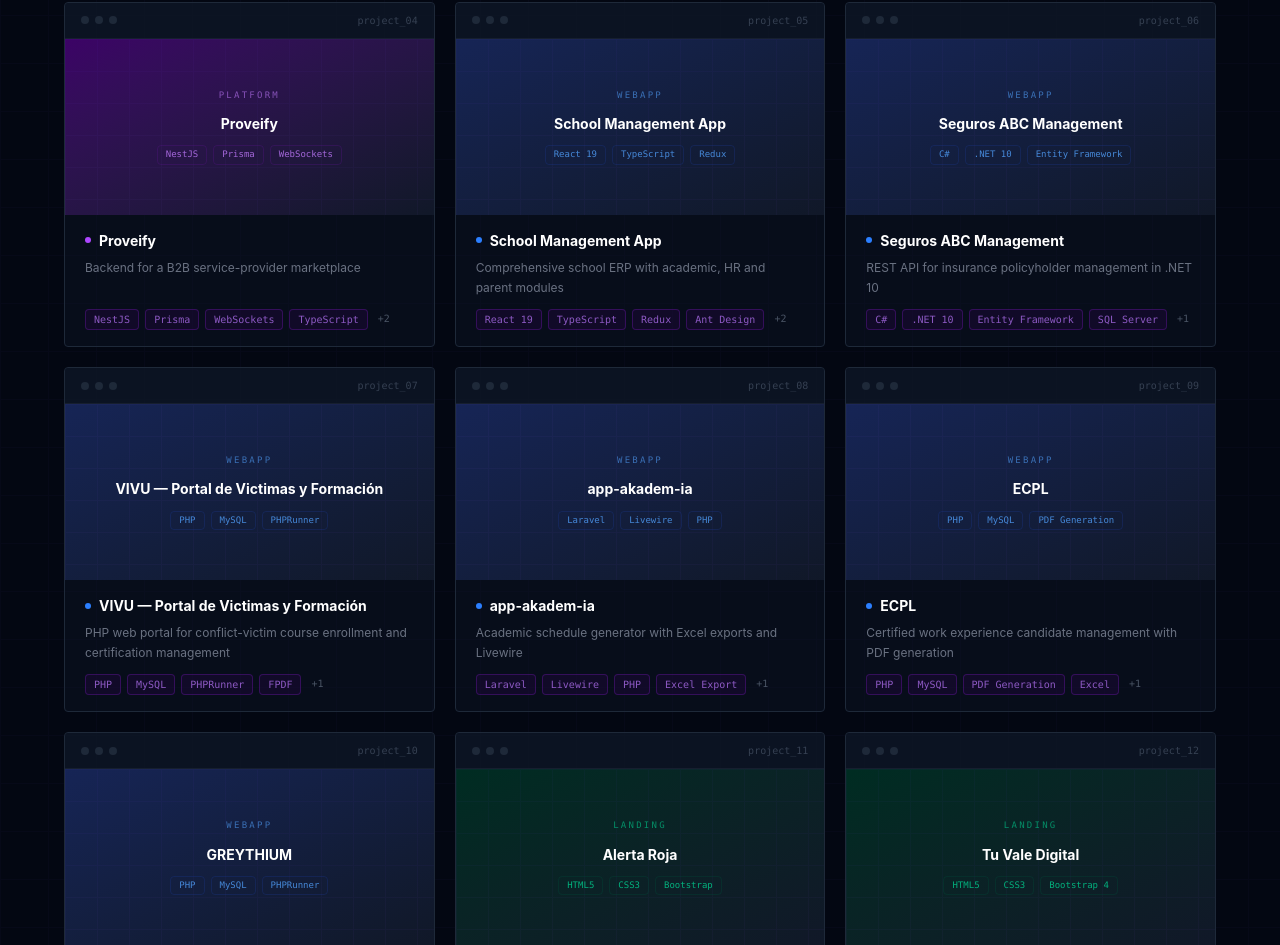
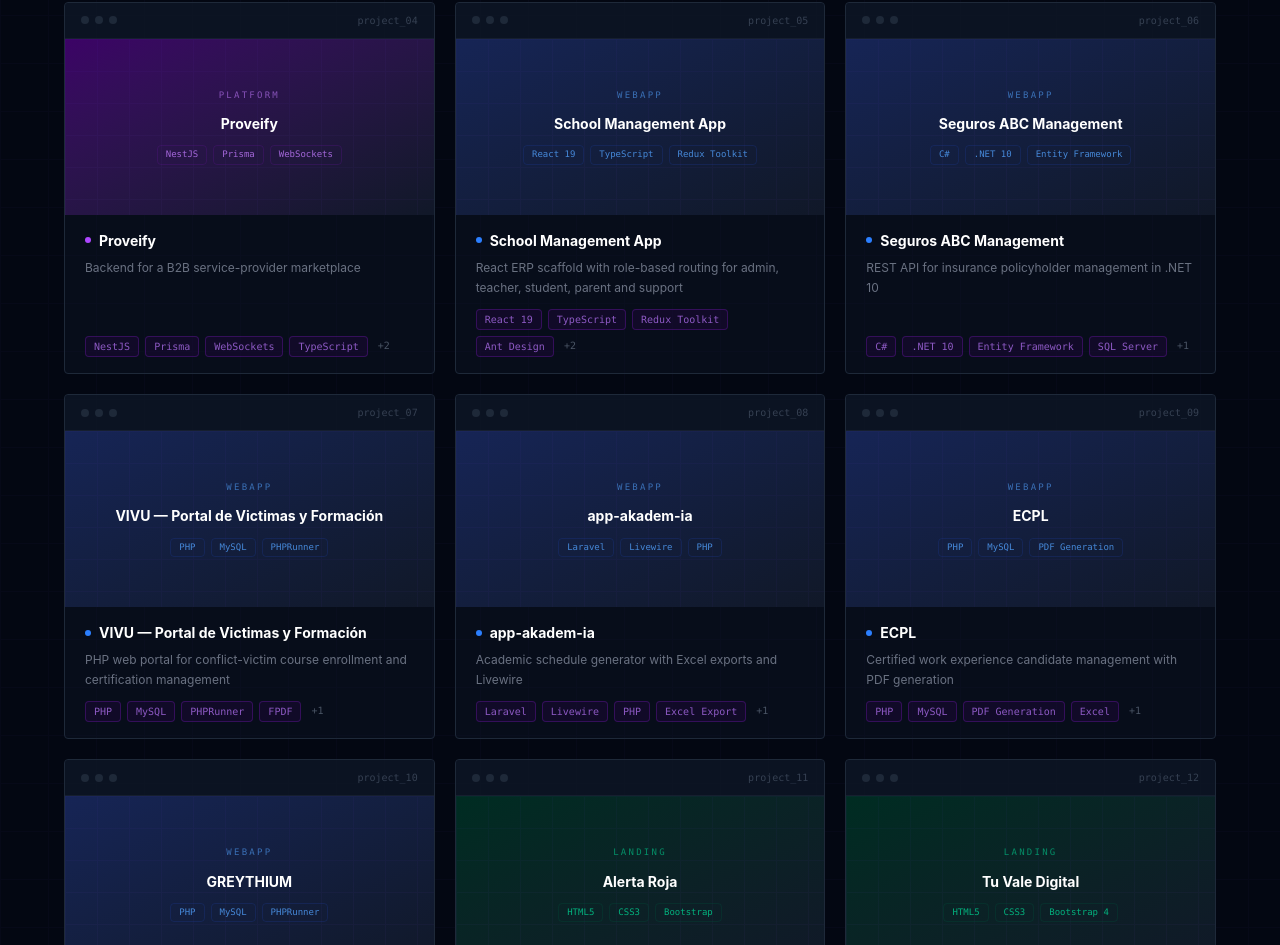
Before and after one commit to HannerB/PORTFOLIO, a React (Vite) app: page / in a window 1280 px wide. Shown: the part 4502-5447 px from the top of the page. Built offline with nearby package versions, Linux system fonts and the light colour scheme.

Commit message:
FEAT: Update School Management App entry — accurate scope and role-based architecture

```diff
--- a/src/data/projects.js
+++ b/src/data/projects.js
@@ -170,35 +170,37 @@ export const projects = [
         category: "webapp",
         year: "2025",
         title: "School Management App",
-        tagline: "Comprehensive school ERP with academic, HR and parent modules",
+        tagline: "React ERP scaffold with role-based routing for admin, teacher, student, parent and support",
         image: "https://picsum.photos/seed/schoolmgmt/1200/600",
         screenshots: [],
         github: PROFILE,
         githubPrivate: true,
         link: "",
-        tags: ["React 19", "TypeScript", "Redux", "Ant Design", "PrimeReact", "FullCalendar"],
+        tags: ["React 19", "TypeScript", "Redux Toolkit", "Ant Design", "PrimeReact", "FullCalendar"],
         overview:
-            "A large-scale school management ERP covering the full operational cycle of an educational institution. The system handles student enrollment and records, teacher management, parent portals, academic scheduling, HR and payroll, announcements, support tickets, reports and settings — all from a single dashboard.",
+            "A client delivered a raw React UI template and needed it transformed into a structured, production-ready school management system. The work involved stripping all demo boilerplate, designing a role-based folder architecture, and building complete placeholder pages and components across five user roles — Admin, Teacher, Student, Parent and Support — so a backend team could connect a real API without touching the UI structure.\n\nThe result is a front-end shell covering 262 named routes: each role gets its own dashboard, filtered sidebar navigation, and dedicated modules for attendance, grades, homework, schedules, messaging, document requests, HR, fees and more. Every data-bound component includes clear API integration markers, providing a clean handoff layer between frontend and backend.",
         problem:
-            "Schools manage data across many disconnected systems. This platform unifies students, staff, parents, academic schedules and administrative processes under one interface.",
-        role: "Frontend developer. Integrated complex component libraries (Ant Design, PrimeReact, FullCalendar), implemented Redux state management for cross-module data, built interactive data tables with sorting/filtering and connected all modules to the API layer.",
+            "The client had purchased a generic React template full of demo pages, mixed assets and no domain structure. They needed a developer to audit and clean the codebase, establish a clear separation between user roles, and scaffold every feature module with placeholder components and API hooks — so the product was immediately usable by a backend developer without requiring frontend rework.",
+        role: "Frontend developer and architect. Audited the raw template and removed all unused demo pages and assets. Designed the role-based folder structure (admin/, teacher/, student/, parent/, support/). Built every placeholder page and component per role, implemented role-filtered sidebar navigation with Redux, configured the full 262-route system with protected route wrappers, and added TODO markers on every form and button that will connect to a future API.",
         features: [
-            { title: "Student & teacher management", description: "Full profiles, enrollment status, grade assignment, attendance tracking and academic records." },
-            { title: "Academic calendar", description: "FullCalendar integration for scheduling classes, exams and events with drag-and-drop rescheduling." },
-            { title: "Parent portal", description: "Dedicated module for parents to view their children's performance, attendance and announcements." },
-            { title: "HR & payroll module", description: "Staff records, contract management and payroll processing." },
-            { title: "Reports & analytics", description: "ApexCharts dashboards for enrollment trends, attendance rates and academic performance." },
-            { title: "Announcements & support", description: "Broadcast system for institution-wide announcements and internal support ticket management." },
+            { title: "5-role architecture", description: "Separate folder trees and dashboards for Admin, Teacher, Student, Parent and Support — each with their own navigation and accessible feature set." },
+            { title: "Role-based sidebar", description: "Sidebar dynamically filters menu items by detecting the active user role from the URL, showing only routes relevant to that role." },
+            { title: "262-route system", description: "Full React Router 7 setup with named route constants, protected route wrappers and clean URL paths covering every module across all five roles." },
+            { title: "API placeholder layer", description: "Every data-bound component, form and action button contains TODO comments marking exact integration points, giving backend developers clear targets without layout changes." },
+            { title: "Academic modules", description: "Scaffold pages for class management, timetable, syllabus, exam scheduling, grade entry and attendance — all with structured component layouts ready for data binding." },
+            { title: "Operations & HR modules", description: "Placeholder pages for payroll, library, hostel, transport and fee collection — complete with data table scaffolds and modal action skeletons." },
         ],
         stack: {
-            frontend: ["React 19", "TypeScript", "Redux Toolkit", "React Router 7"],
-            ui: ["Ant Design 5", "PrimeReact 10", "Bootstrap 5", "SASS"],
-            components: ["FullCalendar 6", "ApexCharts", "react-beautiful-dnd", "SweetAlert2", "Quill Editor"],
+            frontend: ["React 19", "TypeScript", "React Router 7", "Redux Toolkit"],
+            ui: ["Ant Design 5", "PrimeReact 10", "Bootstrap 5", "React Bootstrap", "SASS"],
+            components: ["FullCalendar 6", "ApexCharts", "react-beautiful-dnd", "Dragula", "SweetAlert2", "Quill Editor"],
+            icons: ["FontAwesome", "Tabler Icons", "Feather Icons"],
         },
         highlights: [
-            "Redux Toolkit manages shared state across modules — student records accessed by academic, HR and parent modules without prop drilling.",
-            "Dragula and react-beautiful-dnd used for different drag interactions: kanban-style task boards and sortable table rows respectively.",
-            "SASS modules scope styles per feature — no global class collisions across the large component tree.",
+            "Role detection via URL pathname — sidebar and quick-access menus update automatically as the router switches between /admin/*, /teacher/*, /student/*, /parent/* with no extra auth layer in the scaffold.",
+            "Redux Toolkit drives two global slices (theme settings and sidebar state) consumed by every module — dark mode, mini sidebar and layout changes apply instantly across all 262 routes.",
+            "Template cleanup removed 40+ generic demo pages and unused assets, reducing the component tree to domain-relevant modules only and establishing a clear baseline for the backend integration phase.",
+            "SASS modules scope styles per feature folder — no global class collisions across the large multi-role component tree.",
         ],
     },
     {
```
